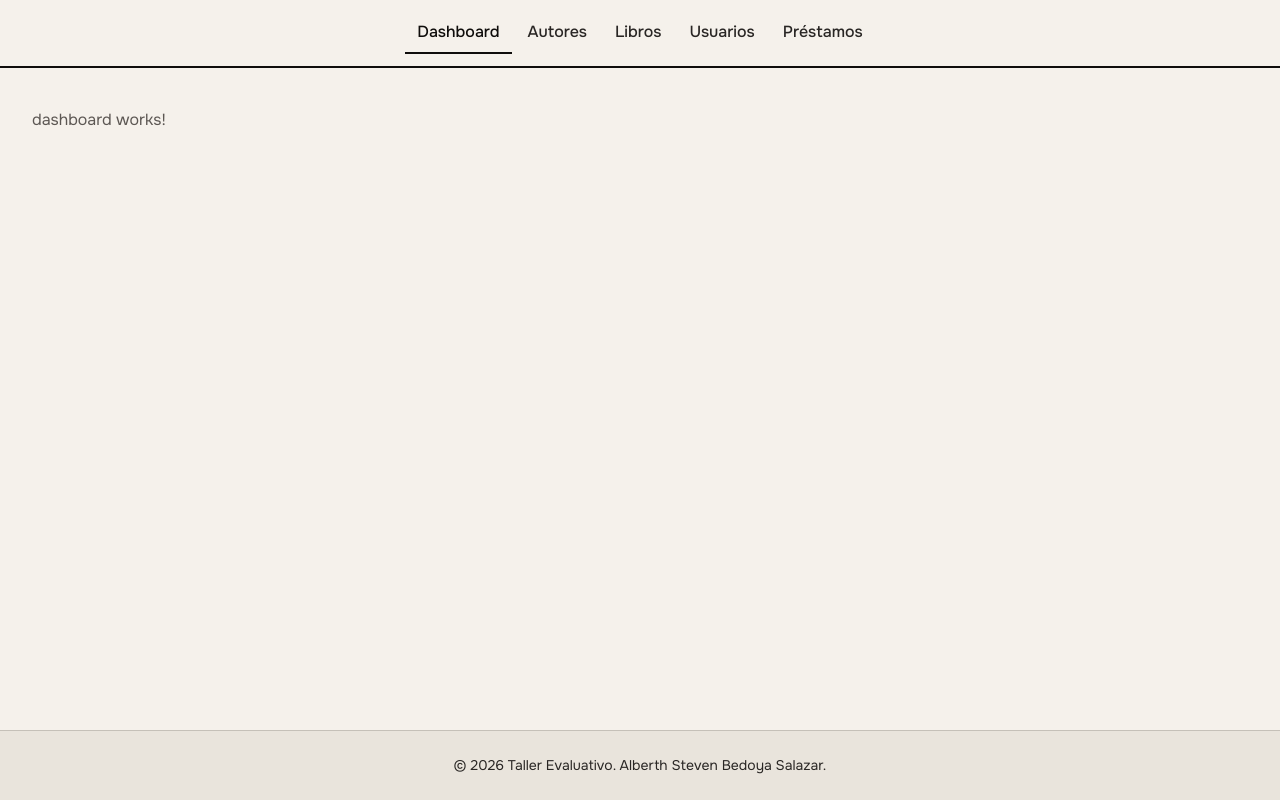
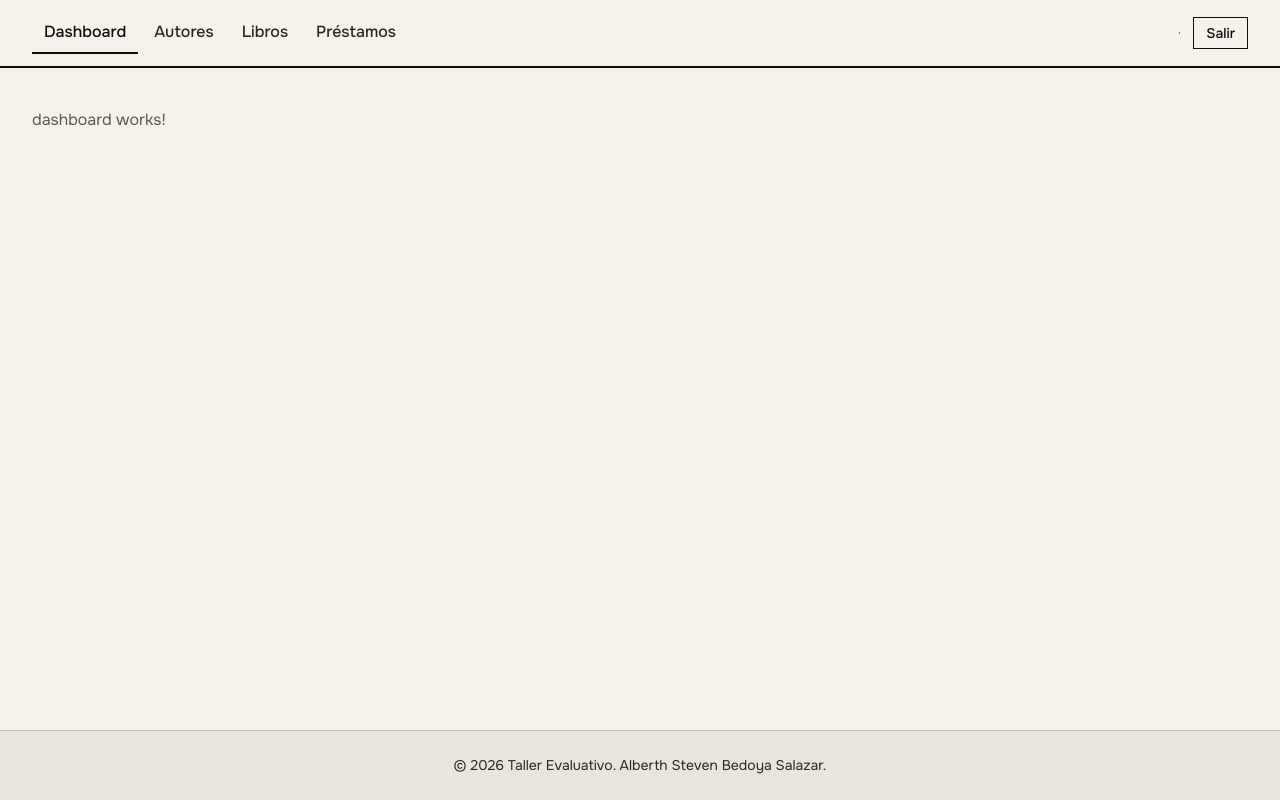
Before and after one commit to Juanitooop/TALLEREVALUATIVOFINAL, an Angular app in the folder frontend/: page /dashboard in a window 1280 px wide. Built offline with nearby package versions, Linux system fonts and the light colour scheme; sample sign-in values are in the browser's storage.

Commit message:
Avances. El login funciona, le agregué el guarda así que las url ya dirigen al login si no hay una sesisón.  También actualicé el nav. Faltan detalles por pulir como los "textarea" en json y cositas varias pero ya está casi todo funcional.

```diff
--- a/frontend/src/app/app.config.ts
+++ b/frontend/src/app/app.config.ts
@@ -1,9 +1,14 @@
-import { provideHttpClient } from '@angular/common/http';
+import { provideHttpClient, withInterceptors } from '@angular/common/http';
 import { ApplicationConfig, provideBrowserGlobalErrorListeners } from '@angular/core';
 import { provideRouter } from '@angular/router';
 
 import { routes } from './app.routes';
+import { authInterceptor } from './interceptors/auth';
 
 export const appConfig: ApplicationConfig = {
-  providers: [provideBrowserGlobalErrorListeners(), provideRouter(routes), provideHttpClient()],
+  providers: [
+    provideBrowserGlobalErrorListeners(),
+    provideRouter(routes),
+    provideHttpClient(withInterceptors([authInterceptor])),
+  ],
 };
--- a/frontend/src/app/app.routes.ts
+++ b/frontend/src/app/app.routes.ts
@@ -6,18 +6,20 @@ import { Libros } from './modules/libros/libros';
 import { Usuarios } from './modules/usuarios/usuarios';
 import { Prestamos } from './modules/prestamos/prestamos';
 import { Login } from './modules/login/login';
+import { authGuard, adminGuard } from './guards/auth';
 
 export const routes: Routes = [
   { path: 'login', component: Login },
   {
     path: '',
     component: Main,
+    canActivate: [authGuard],
     children: [
       { path: '', redirectTo: 'dashboard', pathMatch: 'full' },
       { path: 'dashboard', component: Dashboard },
       { path: 'autores', component: Autores },
       { path: 'libros', component: Libros },
-      { path: 'usuarios', component: Usuarios },
+      { path: 'usuarios', component: Usuarios, canActivate: [adminGuard] },
       { path: 'prestamos', component: Prestamos },
     ],
   },
--- a/frontend/src/app/components/nav/nav.css
+++ b/frontend/src/app/components/nav/nav.css
@@ -0,0 +1,13 @@
+.sesion {
+  display: flex;
+  align-items: center;
+  gap: var(--space-sm);
+  margin-left: auto;
+  color: var(--color-muted);
+  font-size: var(--text-sm);
+}
+
+.sesion button {
+  min-height: 32px;
+  padding: 0 var(--space-sm);
+}
--- a/frontend/src/app/components/nav/nav.html
+++ b/frontend/src/app/components/nav/nav.html
@@ -2,6 +2,13 @@
   <a routerLink="dashboard" routerLinkActive="activo">Dashboard</a>
   <a routerLink="autores" routerLinkActive="activo">Autores</a>
   <a routerLink="libros" routerLinkActive="activo">Libros</a>
-  <a routerLink="usuarios" routerLinkActive="activo">Usuarios</a>
+  @if (auth.rol() === 'ADMIN') {
+    <a routerLink="usuarios" routerLinkActive="activo">Usuarios</a>
+  }
   <a routerLink="prestamos" routerLinkActive="activo">Préstamos</a>
+
+  <span class="sesion">
+    {{ auth.email() }} · {{ auth.rol() }}
+    <button (click)="salir()">Salir</button>
+  </span>
 </nav>
--- a/frontend/src/app/components/nav/nav.ts
+++ b/frontend/src/app/components/nav/nav.ts
@@ -1,5 +1,6 @@
-import { Component } from '@angular/core';
-import { RouterLink, RouterLinkActive } from '@angular/router';
+import { Component, inject } from '@angular/core';
+import { Router, RouterLink, RouterLinkActive } from '@angular/router';
+import { Auth } from '../../services/auth';
 
 @Component({
   imports: [RouterLink, RouterLinkActive],
@@ -7,4 +8,12 @@ import { RouterLink, RouterLinkActive } from '@angular/router';
   styleUrl: './nav.css',
   templateUrl: './nav.html',
 })
-export class Nav {}
+export class Nav {
+  auth = inject(Auth);
+  private router = inject(Router);
+
+  salir(): void {
+    this.auth.logout();
+    this.router.navigate(['/login']);
+  }
+}
--- /dev/null
+++ b/frontend/src/app/guards/auth.ts
@@ -0,0 +1,17 @@
+import { inject } from '@angular/core';
+import { CanActivateFn, Router } from '@angular/router';
+import { Auth } from '../services/auth';
+
+export const authGuard: CanActivateFn = () => {
+  const auth = inject(Auth);
+  const router = inject(Router);
+
+  return auth.estaLogueado() ? true : router.createUrlTree(['/login']);
+};
+
+export const adminGuard: CanActivateFn = () => {
+  const auth = inject(Auth);
+  const router = inject(Router);
+
+  return auth.rol() === 'ADMIN' ? true : router.createUrlTree(['/dashboard']);
+};
--- /dev/null
+++ b/frontend/src/app/interceptors/auth.ts
@@ -0,0 +1,13 @@
+import { HttpInterceptorFn } from '@angular/common/http';
+import { inject } from '@angular/core';
+import { Auth } from '../services/auth';
+
+export const authInterceptor: HttpInterceptorFn = (req, next) => {
+  const token = inject(Auth).token();
+
+  if (!token || req.url.includes('/auth/login')) {
+    return next(req);
+  }
+
+  return next(req.clone({ setHeaders: { Authorization: `Bearer ${token}` } }));
+};
```
